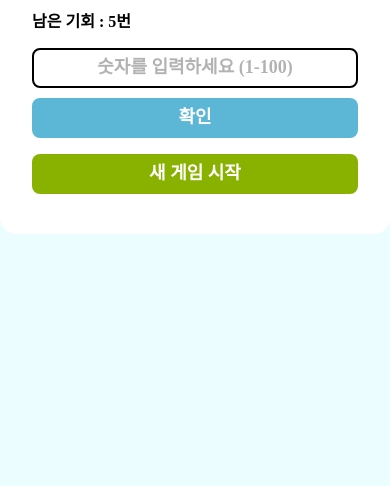
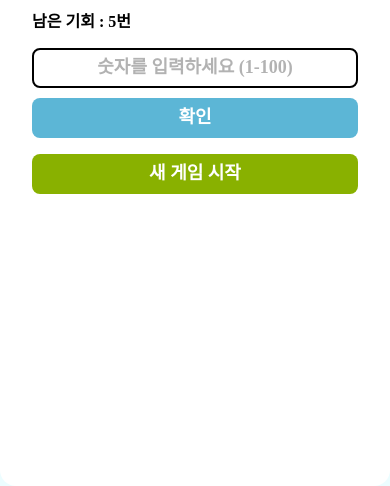
Before and after one commit to mongchongi/number-matching-game, a plain HTML site: page index.html in a window 390 px wide. Shown: the part 358-844 px from the top of the page. Drawn offline with Linux system fonts and the light colour scheme.

Commit message:
반응형 구현

```diff
--- a/style.css
+++ b/style.css
@@ -144,3 +144,13 @@ button {
 .reset-button:hover {
   background: rgba(81, 124, 0, 1);
 }
+
+@media all and (max-width: 28.75rem) {
+  .game-board {
+    max-width: 100%;
+    height: 100vh;
+    display: flex;
+    flex-direction: column;
+    justify-content: center;
+  }
+}
```
